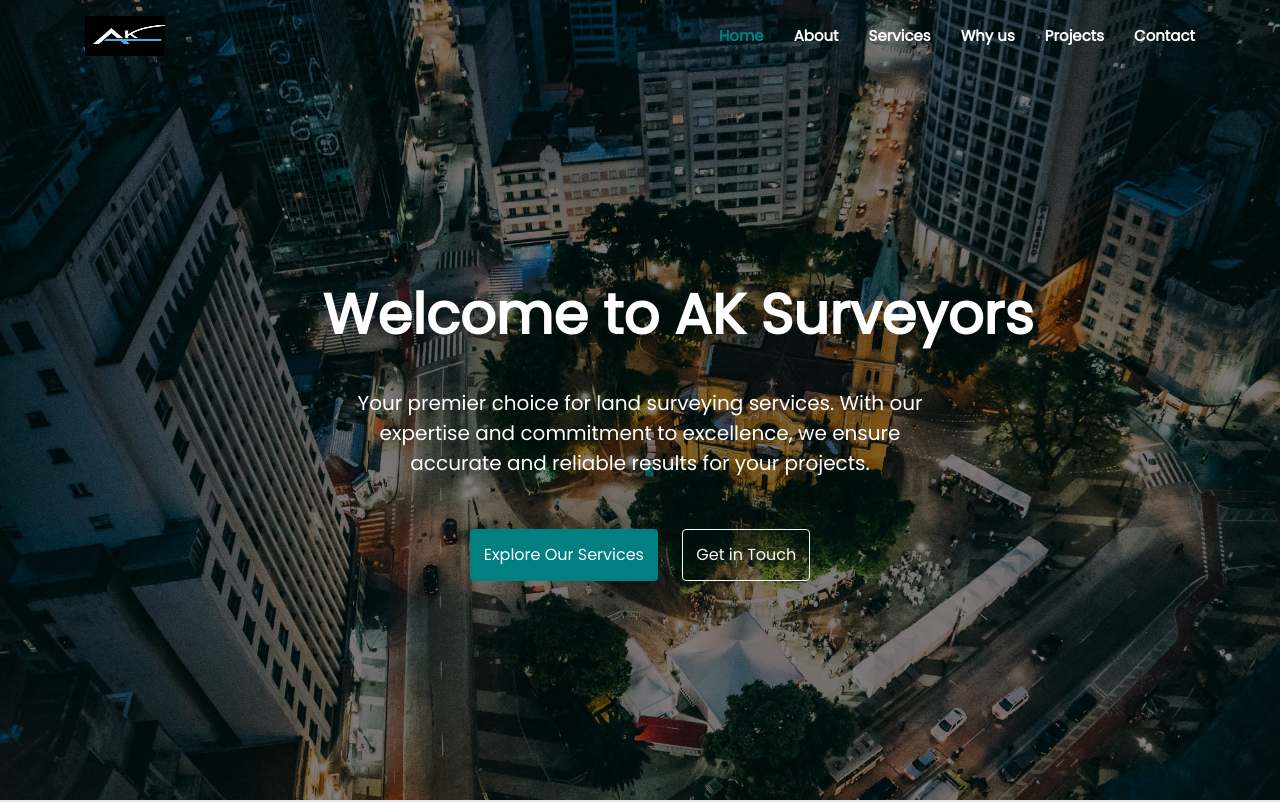
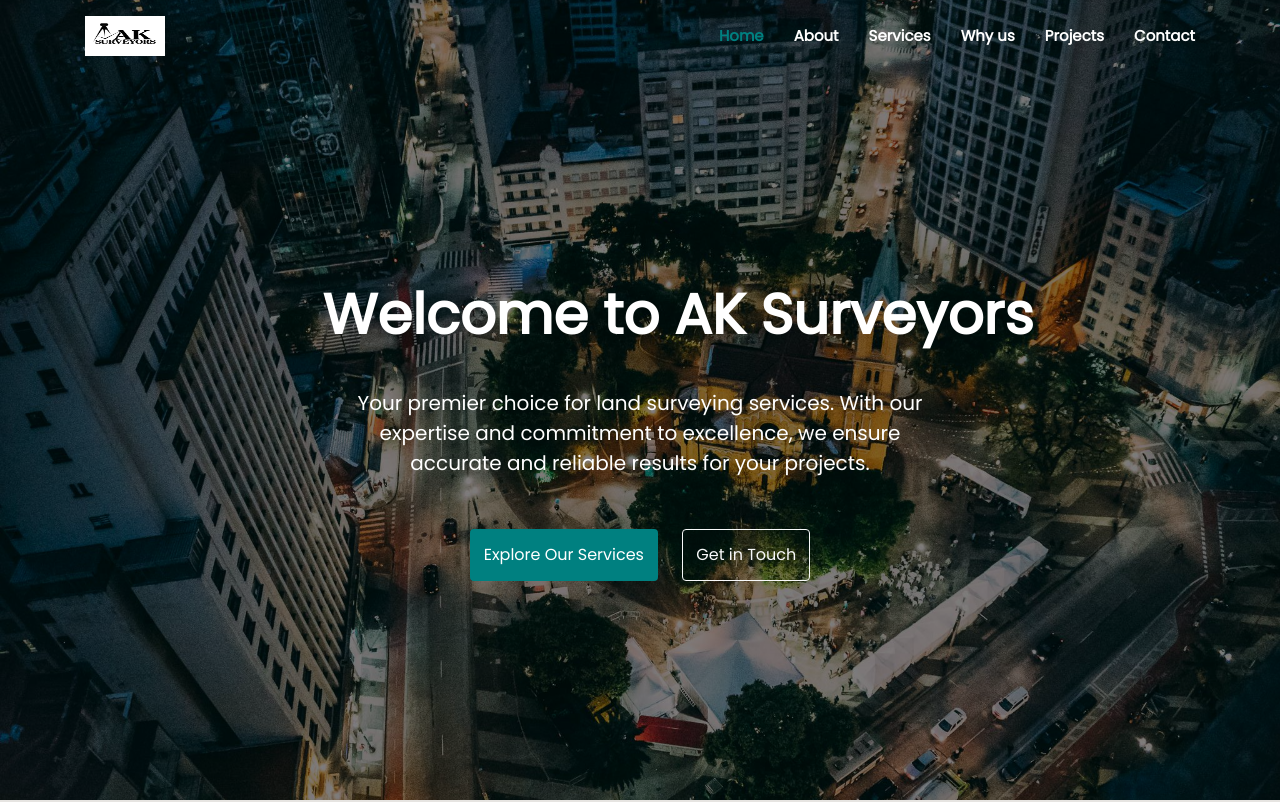
Before and after one commit to Vanathi123/aksur, a plain HTML site: page public/index.html in a window 1280 px wide. Shown: the top 802 px of the page. Drawn offline with nearby package versions, Linux system fonts and the light colour scheme.

Commit message:
changes in logo

```diff
--- a/public/index.html
+++ b/public/index.html
@@ -6,7 +6,7 @@
   <meta charset="utf-8">
   <meta content="width=device-width, initial-scale=1.0" name="viewport">
 
-  <title>AK Surveyor</title>
+  <title>AK Surveyors</title>
   <meta content="" name="description">
   <meta content="" name="keywords">
 
@@ -24,7 +24,7 @@
   <link rel="stylesheet" href="https://fonts.googleapis.com/css2?family=Poppins&display=swap">
 
 <!-- Favicon -->
-<link href="assets/img/logo.png" rel="icon">
+<link href="assets/img/newlogo.jpeg" rel="icon">
 
 
 
@@ -41,7 +41,7 @@
   <header id="header" class="fixed-top ">
     <div class="container d-flex align-items-center justify-content-lg-between">
 
-      <h1 class="logo me-auto me-lg-0"><a href="index.html"><img src="assets/img/logo4.png"></a></h1>
+      <h1 class="logo me-auto me-lg-0"><a href="index.html"><img src="assets/img/newlogo.jpeg"></a></h1>
 
       <nav id="navbar" class="navbar order-last order-lg-0">
         <ul>
```
Also changed, not shown: public/assets/img/newlogo.jpeg (added).
